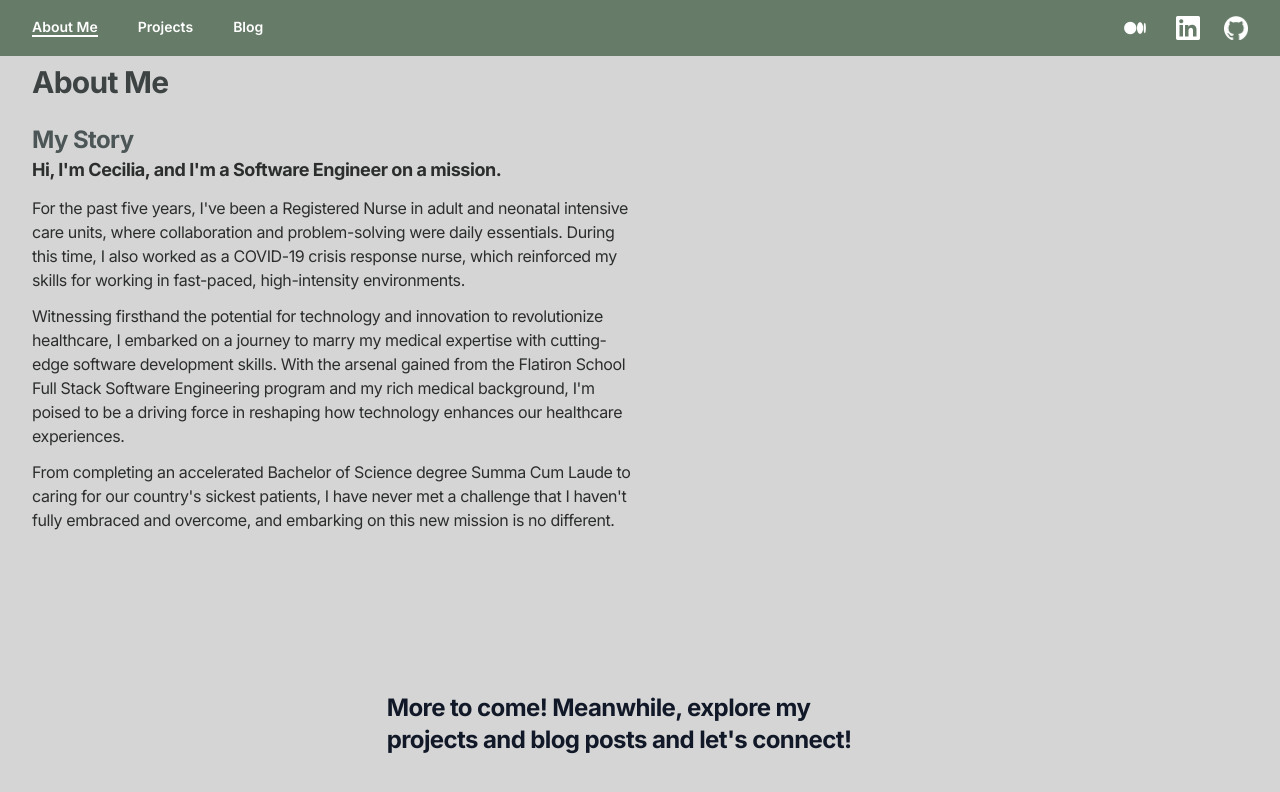
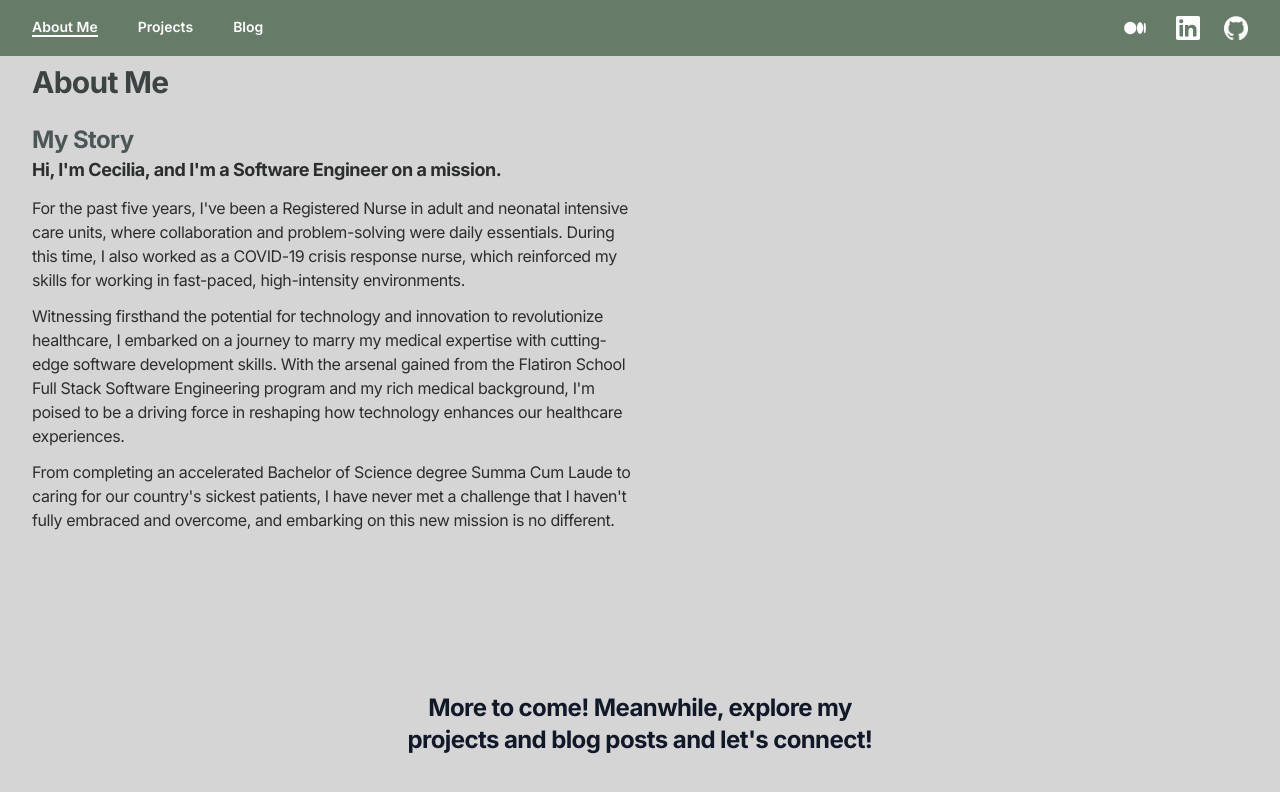
Before and after one commit to CeciliaHoof/MyPortfolio, a Next.js app: page /about in a window 1280 px wide. Shown: the top 792 px of the page. Built offline with nearby package versions, Linux system fonts and the light colour scheme.

Commit message:
about me

```diff
--- a/app/about/page.jsx
+++ b/app/about/page.jsx
@@ -34,7 +34,7 @@ export default function Page() {
           embarking on this new mission is no different.
         </p>
       </div>
-      <p className="text-2xl tracking-tight text-captions sm:text-xl w-5/12 m-auto mt-40 text-left">
+      <p className="text-2xl tracking-tight text-captions sm:text-xl w-5/12 m-auto mt-40 text-center">
         <span className="text-2xl font-bold tracking-tight text-gray-900 sm:text-2xl block mt-10">
           More to come! Meanwhile, explore my projects and blog posts and let&apos;s connect!{" "}
         </span>
```
